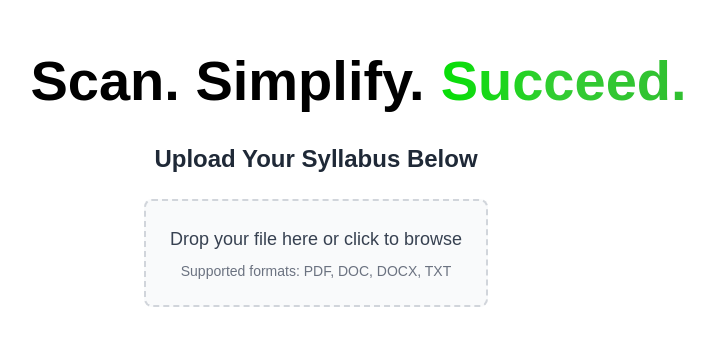
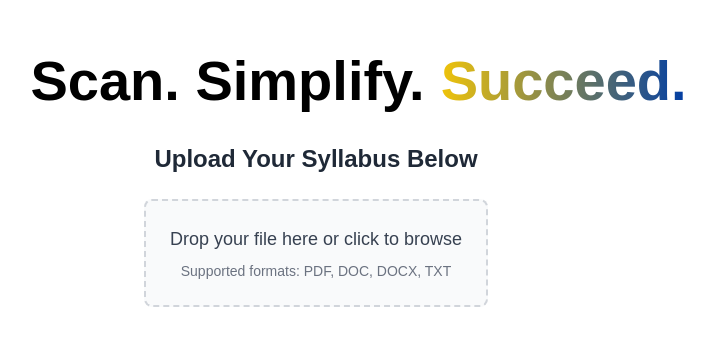
Before and after one commit to zh3nl/SummarizeSyllabus, a React (Create React App) app in the folder summarizesyllabus/: page / in a window 1280 px wide. Shown: the part 161-506 px from the top of the page, without its empty margins (324-1038 px from the left). Built offline with nearby package versions, Linux system fonts and the light colour scheme.

Commit message:
color change

```diff
--- a/summarizesyllabus/src/components/MainPage.css
+++ b/summarizesyllabus/src/components/MainPage.css
@@ -26,7 +26,7 @@ body {
 
 #succeed{
     padding-left: 16px;
-    background: linear-gradient(90deg, #00e100, #32cd32, #30bf30);
+    background: linear-gradient(90deg, #ffcc00, #003da5);
     -webkit-background-clip: text;
     -webkit-text-fill-color: transparent;
 
```
